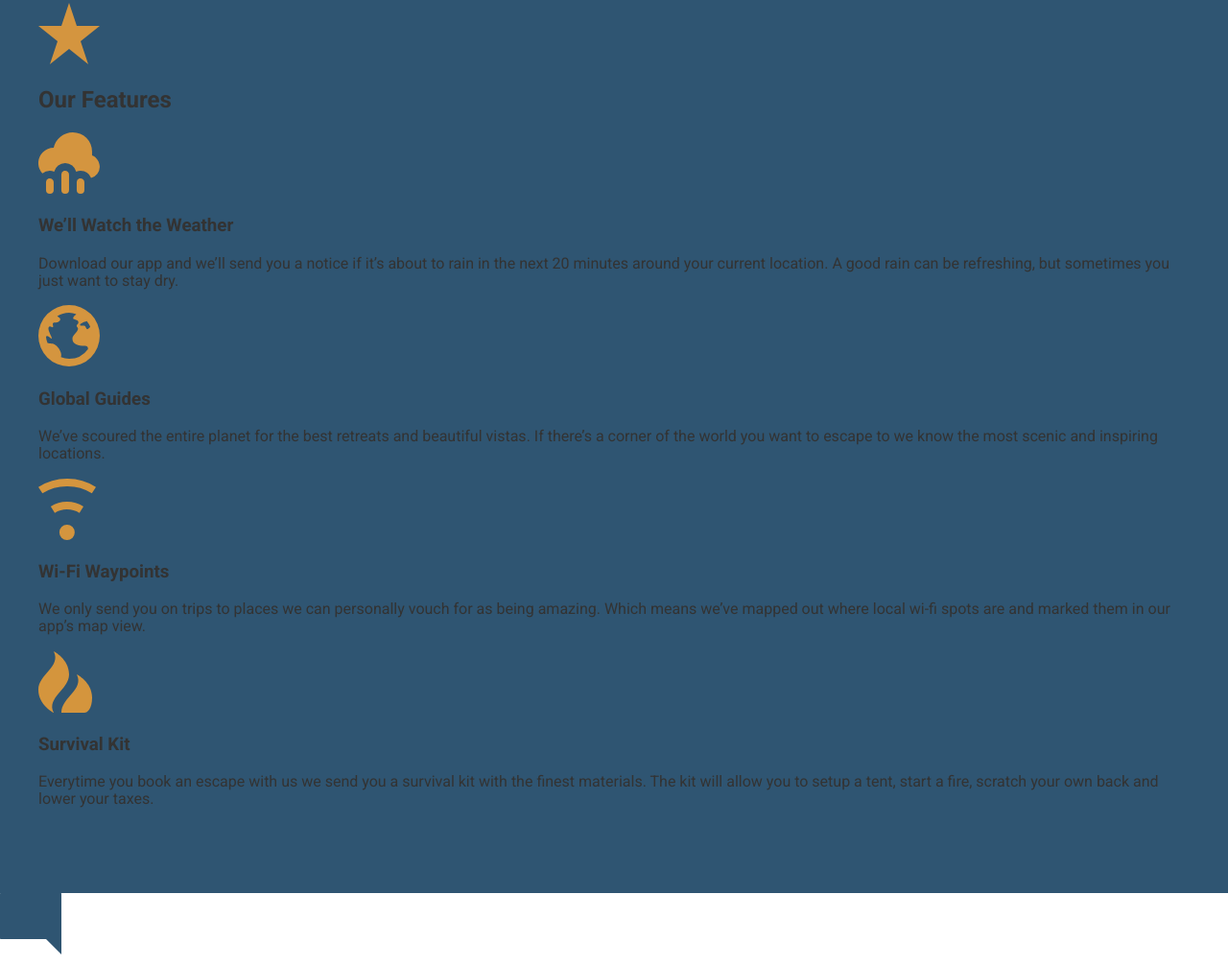
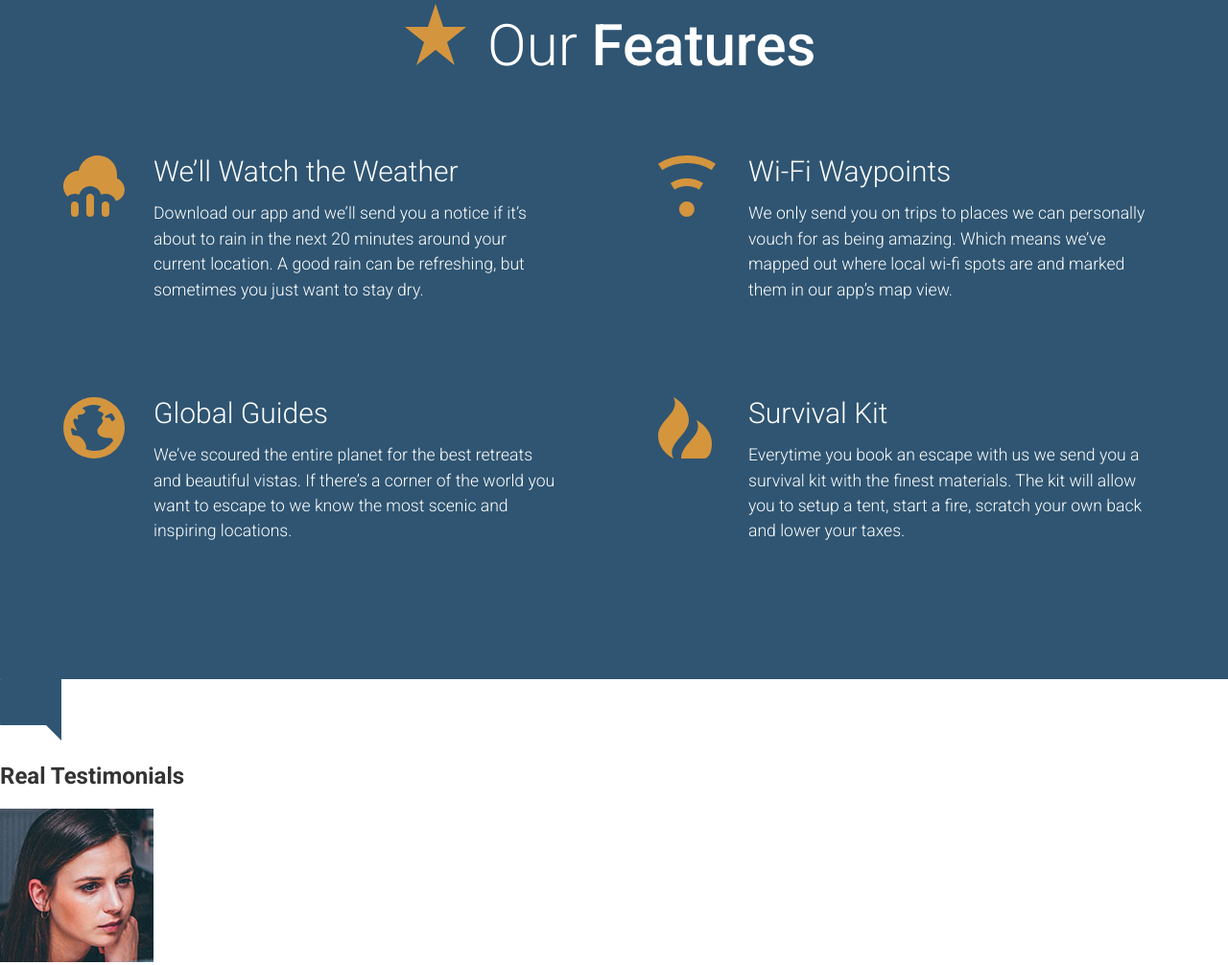
Before and after one commit to Edwards1248/sample-travel-agency, a website: page app/index.html in a window 1280 px wide. Shown: the part 2235-3241 px from the top of the page at 96% size. Drawn offline with Linux system fonts and the light colour scheme.

Commit message:
Completed the Our Features Section

```diff
--- /dev/null
+++ b/app/assets/styles/modules/_feature-item.css
@@ -0,0 +1,32 @@
+.feature-item {
+  position: relative;
+  padding-bottom: 2.5rem;
+
+  @mixin atSmall {
+    padding-left: 94px;
+  }
+
+  &__icon {
+    display: block;
+    margin: 0 auto;
+    @mixin atSmall {
+      position: absolute;
+      left: 0;
+    }
+  }
+
+  &__title {
+    font-size: 1.6rem;
+    font-weight: 300;
+    margin-bottom: .8rem;
+    margin-top: .7em;
+    text-align: center;
+
+
+    @mixin atSmall {
+      text-align: left;
+      margin-top: 1em;
+      font-size: 1.875rem;
+    }
+  }
+}
--- a/app/assets/styles/modules/_generic-content-container.css
+++ b/app/assets/styles/modules/_generic-content-container.css
@@ -1,8 +1,9 @@
 .generic-content-container {
   p {
+    font-weight: 300;
     line-height: 1.65rem;
     font-size: 0.95rem;
-    margin: 1.8rem 0;
+    margin: 0 0 1.8rem 0;
 
     @mixin atSmall {
       font-size: 1.1rem;
--- a/app/assets/styles/modules/_page-section.css
+++ b/app/assets/styles/modules/_page-section.css
@@ -7,6 +7,13 @@
   }
 
   &--blue {
+    padding-top: 1.5rem;
     background-color: $mainBlue;
+    color: #FFF;
+
+    @mixin atMedium {
+      padding-left: 3rem;
+      padding-right: 3.5rem;
+    }
   }
 }
--- a/app/assets/styles/modules/_row.css
+++ b/app/assets/styles/modules/_row.css
@@ -4,8 +4,16 @@
     margin-right: -65px;
   }
 
+  &--gutters-large {
+    margin-right: -100px;
+  }
+
   &--gutters > div {
     padding-right: 65px;
+  }
+
+  &--gutters-large > div {
+    padding-right: 100px;
   }
 
   &__b-margin-until-medium {
@@ -27,6 +35,11 @@
     width: 37%;
   }
 
+  &__medium-6 {
+    float: left;
+    width: 50%;
+  }
+
   &__medium-8 {
     float: left;
     width: 66.66%;
--- /dev/null
+++ b/app/assets/styles/modules/_section-title.css
@@ -0,0 +1,27 @@
+.section-title {
+  font-size: 2.55rem;
+  font-weight: 300;
+  text-align: center;
+
+  @mixin atSmall {
+    font-size: 3.75rem;
+  }
+
+  strong {
+    font-weight: 500;
+  }
+
+  &__icon {
+    display: block;
+    margin-left: auto;
+    margin-right: auto;
+    margin-bottom: 1rem;
+
+    @mixin atSmall {
+      margin-right: 0.5rem;
+      margin-left: 0;
+      margin-bottom: 0;
+      display: inline-block;
+    }
+  }
+}
--- a/app/assets/styles/styles.css
+++ b/app/assets/styles/styles.css
@@ -9,3 +9,5 @@
 @import "./modules/_headline";
 @import "./modules/_row";
 @import "./modules/_generic-content-container";
+@import "./modules/_section-title";
+@import "./modules/_feature-item";
--- a/app/index.html
+++ b/app/index.html
@@ -72,24 +72,35 @@
 
   <div id="features" class="page-section page-section--blue">
     <div class="wrapper">
-      <img src="assets/images/icons/star.svg">
-      <h2>Our Features</h2>
+      <h2 class="section-title"><img class="section-title__icon" src="assets/images/icons/star.svg">
+        Our <strong>Features</strong></h2>
+      <div class="row row--gutters-large generic-content-container">
+        <div class="row__medium-6">
+          <div class="feature-item">
+            <img class="feature-item__icon" src="assets/images/icons/rain.svg">
+            <h3 class="feature-item__title">We&rsquo;ll Watch the Weather</h3>
+            <p>Download our app and we&rsquo;ll send you a notice if it&rsquo;s about to rain in the next 20 minutes around your current location. A good rain can be refreshing, but sometimes you just want to stay dry.</p>
+          </div>
 
-      <img src="assets/images/icons/rain.svg">
-      <h3>We&rsquo;ll Watch the Weather</h3>
-      <p>Download our app and we&rsquo;ll send you a notice if it&rsquo;s about to rain in the next 20 minutes around your current location. A good rain can be refreshing, but sometimes you just want to stay dry.</p>
-
-      <img src="assets/images/icons/globe.svg">
-      <h3>Global Guides</h3>
-      <p>We&rsquo;ve scoured the entire planet for the best retreats and beautiful vistas. If there&rsquo;s a corner of the world you want to escape to we know the most scenic and inspiring locations.</p>
-
-      <img src="assets/images/icons/wifi.svg">
-      <h3>Wi-Fi Waypoints</h3>
-      <p>We only send you on trips to places we can personally vouch for as being amazing. Which means we&rsquo;ve mapped out where local wi-fi spots are and marked them in our app&rsquo;s map view.</p>
-
-      <img src="assets/images/icons/fire.svg">
-      <h3>Survival Kit</h3>
-      <p>Everytime you book an escape with us we send you a survival kit with the finest materials. The kit will allow you to setup a tent, start a fire, scratch your own back and lower your taxes.</p>
+          <div class="feature-item">
+            <img class="feature-item__icon" src="assets/images/icons/globe.svg">
+            <h3 class="feature-item__title">Global Guides</h3>
+            <p>We&rsquo;ve scoured the entire planet for the best retreats and beautiful vistas. If there&rsquo;s a corner of the world you want to escape to we know the most scenic and inspiring locations.</p>
+          </div>
+        </div>
+        <div class="row__medium-6">
+          <div class="feature-item">
+            <img class="feature-item__icon" src="assets/images/icons/wifi.svg">
+            <h3 class="feature-item__title">Wi-Fi Waypoints</h3>
+            <p>We only send you on trips to places we can personally vouch for as being amazing. Which means we&rsquo;ve mapped out where local wi-fi spots are and marked them in our app&rsquo;s map view.</p>
+          </div>
+          <div class="feature-item">
+            <img class="feature-item__icon" src="assets/images/icons/fire.svg">
+            <h3 class="feature-item__title">Survival Kit</h3>
+            <p>Everytime you book an escape with us we send you a survival kit with the finest materials. The kit will allow you to setup a tent, start a fire, scratch your own back and lower your taxes.</p>
+          </div>
+        </div>
+      </div>
     </div>
   </div>
 
--- a/app/temp/styles/styles.css
+++ b/app/temp/styles/styles.css
@@ -575,7 +575,17 @@ a {
   }
 
 .page-section--blue {
+    padding-top: 1.5rem;
     background-color: #2f5572;
+    color: #FFF;
+  }
+
+@media (min-width: 800px) {
+
+.page-section--blue {
+      padding-left: 3rem;
+      padding-right: 3.5rem
+  }
   }
 
 .headline {
@@ -638,8 +648,16 @@ a {
     margin-right: -65px;
   }
 
+.row--gutters-large {
+    margin-right: -100px;
+  }
+
 .row--gutters > div {
     padding-right: 65px;
+  }
+
+.row--gutters-large > div {
+    padding-right: 100px;
   }
 
 .row__b-margin-until-medium {
@@ -661,6 +679,11 @@ a {
     width: 37%;
   }
 
+  .row__medium-6 {
+    float: left;
+    width: 50%;
+  }
+
   .row__medium-8 {
     float: left;
     width: 66.66%;
@@ -676,9 +699,10 @@ a {
 }
 
 .generic-content-container p {
+    font-weight: 300;
     line-height: 1.65rem;
     font-size: 0.95rem;
-    margin: 1.8rem 0;
+    margin: 0 0 1.8rem 0;
   }
 
 @media (min-width: 530px) {
@@ -691,3 +715,79 @@ a {
 .generic-content-container p a {
     font-weight: 600;
   }
+
+.section-title {
+  font-size: 2.55rem;
+  font-weight: 300;
+  text-align: center;
+}
+
+@media (min-width: 530px) {
+
+.section-title {
+    font-size: 3.75rem
+}
+  }
+
+.section-title strong {
+    font-weight: 500;
+  }
+
+.section-title__icon {
+    display: block;
+    margin-left: auto;
+    margin-right: auto;
+    margin-bottom: 1rem;
+  }
+
+@media (min-width: 530px) {
+
+.section-title__icon {
+      margin-right: 0.5rem;
+      margin-left: 0;
+      margin-bottom: 0;
+      display: inline-block
+  }
+  }
+
+.feature-item {
+  position: relative;
+  padding-bottom: 2.5rem;
+}
+
+@media (min-width: 530px) {
+
+.feature-item {
+    padding-left: 94px
+}
+  }
+
+.feature-item__icon {
+    display: block;
+    margin: 0 auto;
+  }
+
+@media (min-width: 530px) {
+
+.feature-item__icon {
+      position: absolute;
+      left: 0
+  }
+  }
+
+.feature-item__title {
+    font-size: 1.6rem;
+    font-weight: 300;
+    margin-bottom: .8rem;
+    margin-top: .7em;
+    text-align: center;
+  }
+
+@media (min-width: 530px) {
+
+.feature-item__title {
+      text-align: left;
+      margin-top: 1em;
+      font-size: 1.875rem
+  }
+  }
```
